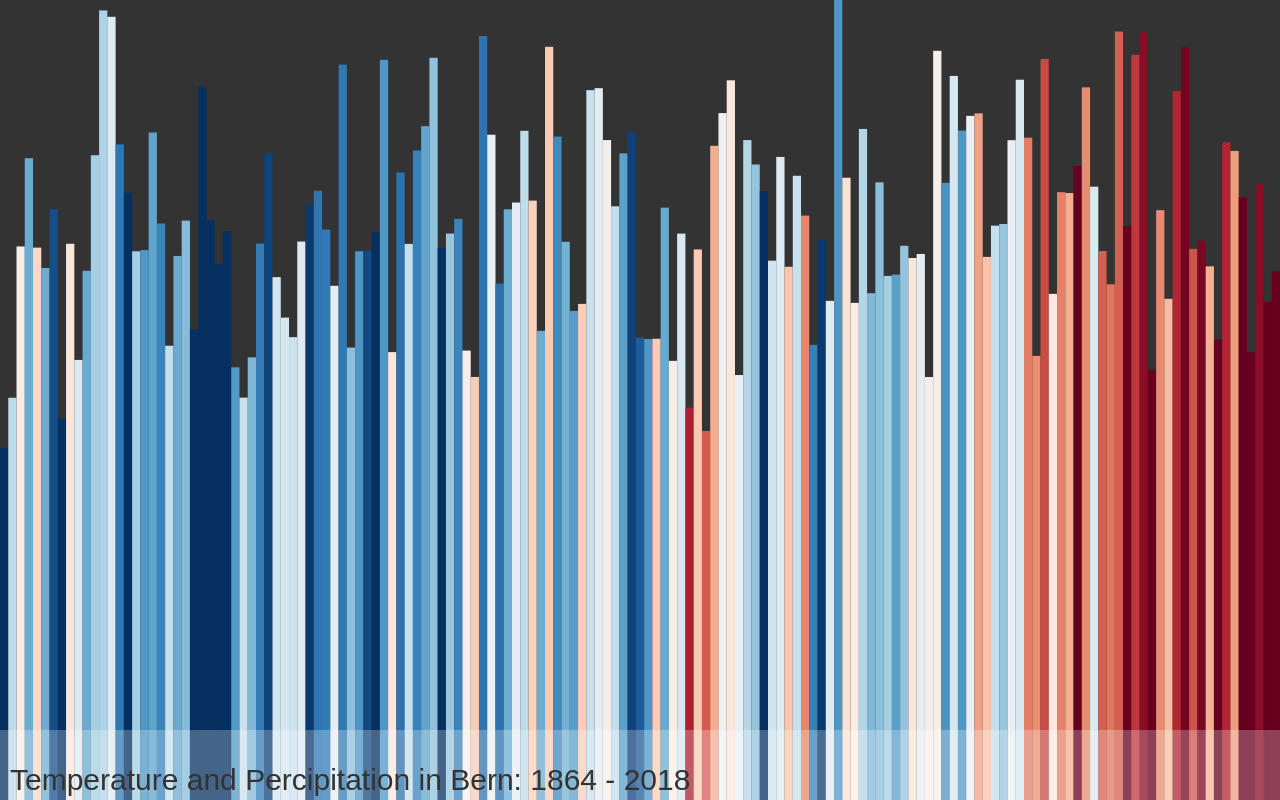
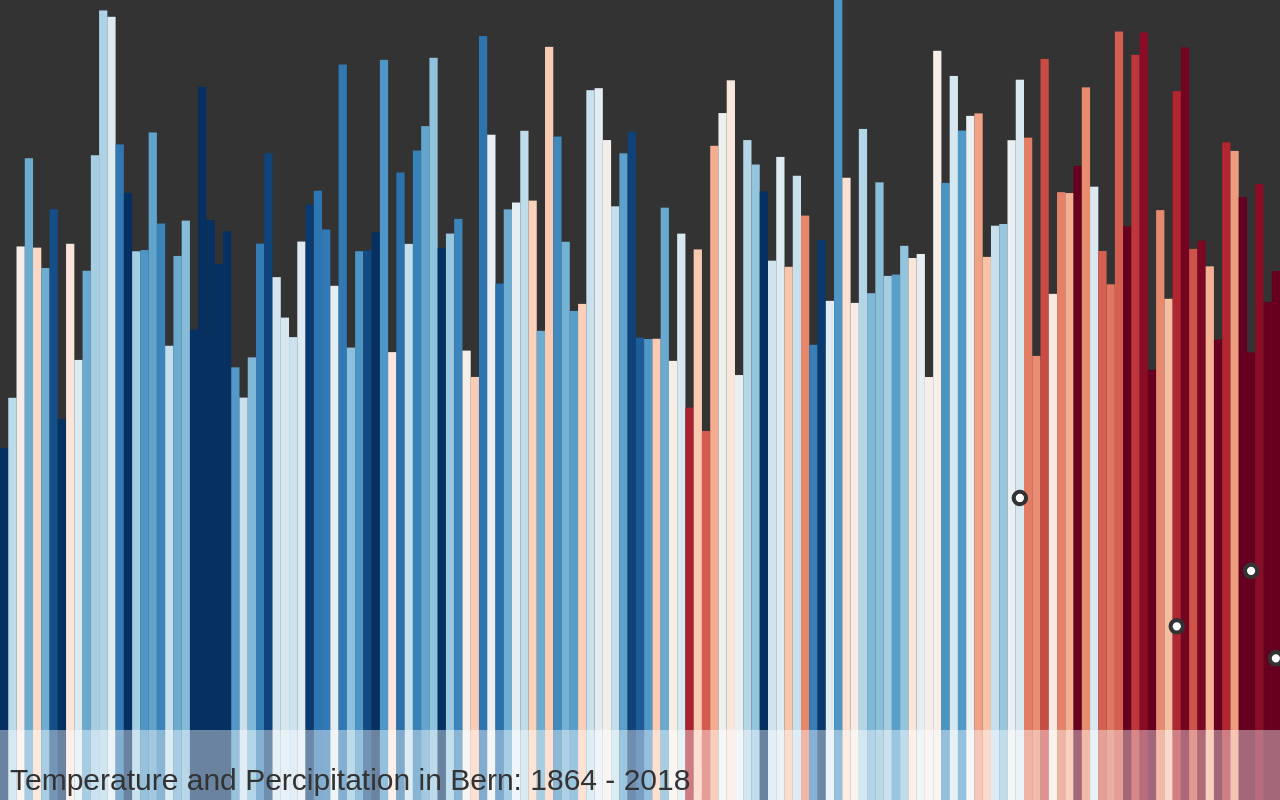
Before and after one commit to aspigirlcodes/climatestripesbern, a plain HTML site: page index.html in a window 1280 px wide. Drawn offline with nearby package versions, Linux system fonts and the light colour scheme.

Commit message:
add life events

```diff
--- a/index.html
+++ b/index.html
@@ -24,6 +24,11 @@
 		var w = svg.style("width").replace("px", "")
 		var h = svg.style("height").replace("px", "")
 		svg.append("rect").attr("width", w).attr("height", h).style("fill", "#333333")
+
+		var events = [{"Year": "1987", "Event": "I was born"},
+									{"Year": "2006", "Event": "Exchange Year to Turkey"},
+									{"Year": "2015", "Event": "Started working at 89Grad"},
+									{"Year": "2018", "Event": "Bachelor in Computer Science"}]
 
 		d3.csv("klima.csv").then(data => {
 			//console.log(data)
@@ -57,7 +62,6 @@
 											"Precipitation": prec})
 			})
 			//console.log(reduced)
-			console.log(h > w)
 			if (+h > +w){
 				var step = h / reduced.length
 				var yScale = d3.scaleLinear().domain([0, d3.max(reduced, d => d.Precipitation)]).range([0, w])
@@ -76,6 +80,18 @@
 					//.style("fill", d => d3.interpolateRdBu(colorScale(d.Temperature)))
 					.append("title")
 	          .text(d => d.Year)
+				svg.selectAll("circle")
+					.data(events)
+					.enter().append("circle")
+					.attr("cx", d => 50 + Math.random() * (w/2 - 50))
+					.attr("cy", d => step * reduced.findIndex(value => value.Year===d.Year) + step/2)
+					.attr("r", 3 / 4 * step)
+					.style("fill", "#ffffff")
+					.style("opacity", 1)
+					.attr("stroke-width", step/2)
+					.attr("stroke", "#333333")
+					.append("title")
+						.text(d => d.Event)
 				svg.append("rect")
 					.attr("height", h)
 					.attr("width", 45)
@@ -111,11 +127,23 @@
 					//.style("fill", d => d3.interpolateRdBu(colorScale(d.Temperature)))
 					.append("title")
 	          .text(d => d.Year)
+				svg.selectAll("circle")
+					.data(events)
+					.enter().append("circle")
+					.attr("cy", d => h/2 + Math.random() * (h/2 - 80))
+					.attr("cx", d => step * reduced.findIndex(value => value.Year===d.Year) + step/2)
+					.attr("r", 3 / 4 * step)
+					.style("fill", "#ffffff")
+					.style("opacity", 1)
+					.attr("stroke-width", step/2)
+					.attr("stroke", "#333333")
+					.append("title")
+						.text(d => d.Event)
 				svg.append("rect")
 					.attr("y", h - 70)
 					.attr("height", 70)
 					.attr("width", w)
-					.style("opacity", .25)
+					.style("opacity", .4)
 					.style("fill", "#ffffff")
 				svg.append("text")
 					.text("Temperature and Percipitation in Bern: 1864 - 2018")
```
